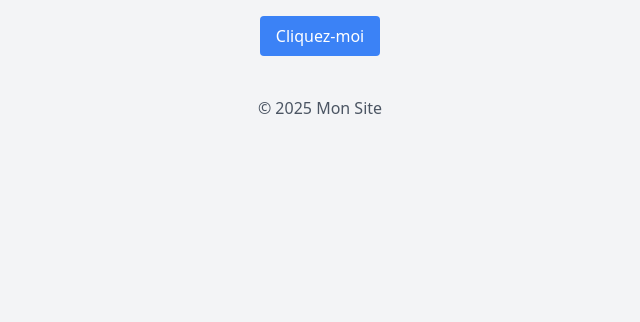
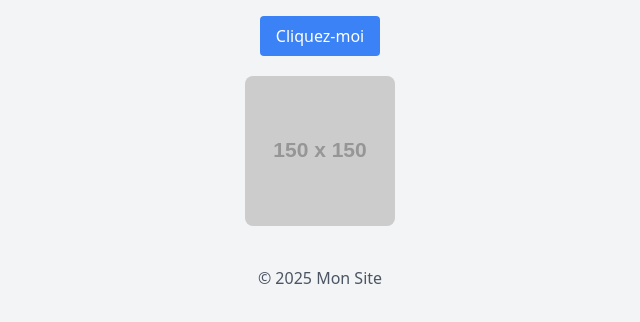
Before and after one commit to Renaud44/td1-git, a plain HTML site: page index.html in a window 1280 px wide. Shown: the part 40-362 px from the top of the page, without its empty margins (320-960 px from the left). Drawn offline with nearby package versions, Linux system fonts and the light colour scheme; placeholder pictures from the web are drawn by us.

Commit message:
First commit

```diff
--- a/index.html
+++ b/index.html
@@ -13,6 +13,7 @@
     <button class="mt-5 px-4 py-2 bg-blue-500 text-white rounded">
         Cliquez-moi
     </button>
+    <img src="https://placehold.co/150" alt="Image de test" class="mt-5 mx-auto rounded-lg"/>
     <footer class="mt-10 text-gray-600">&#169; 2025 Mon Site</footer>
 </body>
 </html>
```
